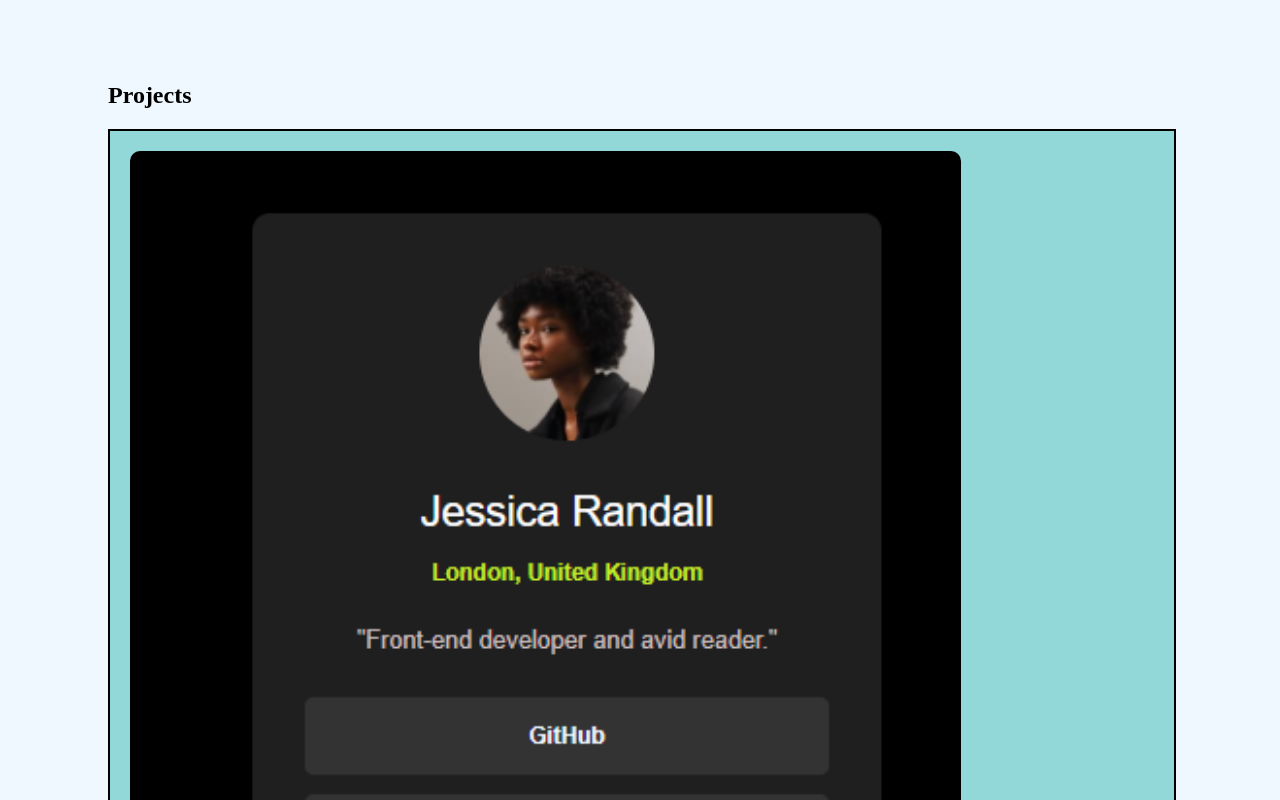
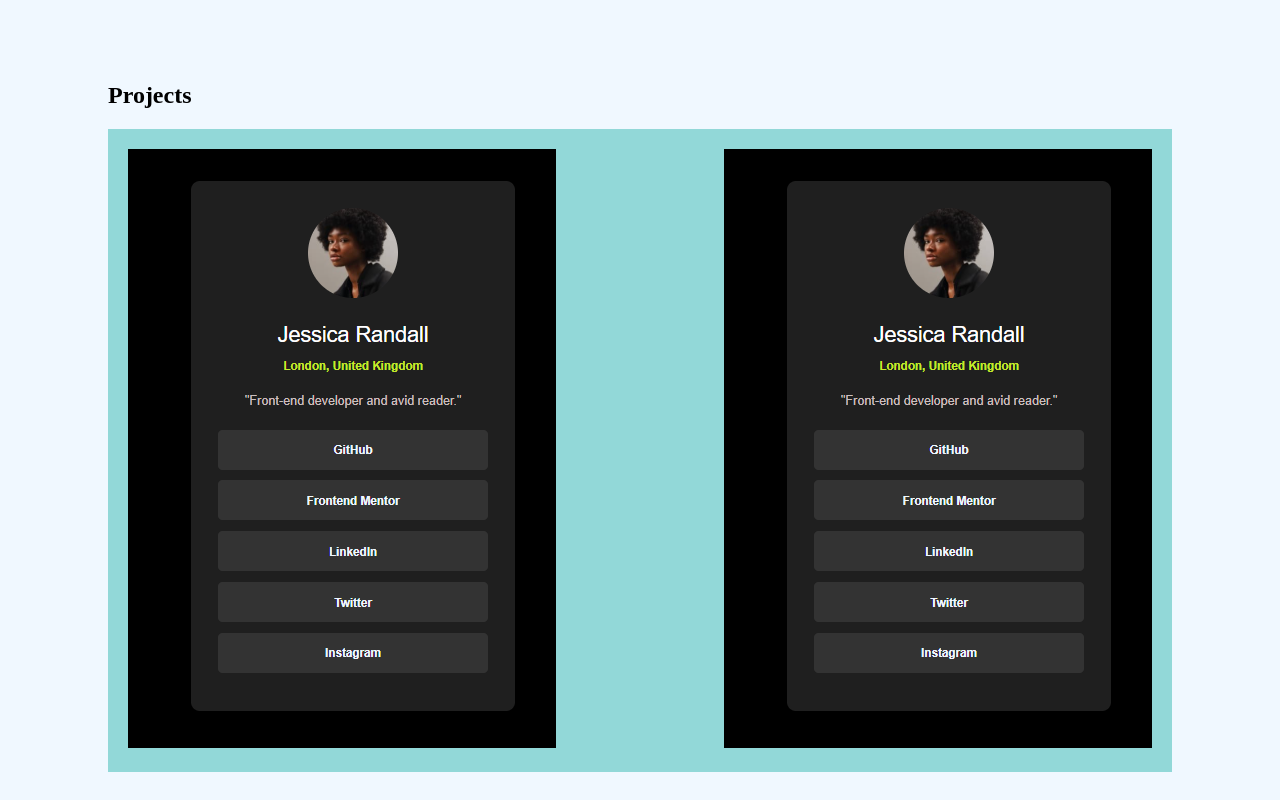
Before and after one commit to atupyeetwevee/My-Portfolio, a plain HTML site: page index.html in a window 1280 px wide. Shown: the part 1260-2060 px from the top of the page. Drawn offline with Linux system fonts and the light colour scheme.

Commit message:
Initial commit

```diff
--- a/index.html
+++ b/index.html
@@ -52,7 +52,7 @@
         <h1>Projects</h1>
         <div id="box">
             <div class="project-1"><img src="social-profile-links.PNG" class="picture-2"></div>
-            <div class="project-2">Project 2<br>Playing Cards</button></div>
+            <div class="project-2"><img src="social-profile-links.PNG" class="picture-3"></div>
         </div>
        </section>
 
--- a/styles.css
+++ b/styles.css
@@ -105,24 +105,20 @@ button{
 }
 
 /* Projects section */
-.project-1, .project-2{
+#box{
     display: flex;
     flex-direction: row;
     justify-content: space-between;
+    gap: 5px;
+    height: auto;
     background-color: rgb(146, 216, 216);
-    border: 2px solid black;
-    width: 100%;
-    height: auto;
 }
 
-.picture-2{
+.picture-2, .picture-3{
     height: auto;
-    width: 80%;
     max-width: 100%;
     border-radius: 20px;
-    margin: 10px;
-    padding: 10px;
-    box-sizing: border-box;
+    padding: 20px;
 }
 
 /* the Experience section */
```
